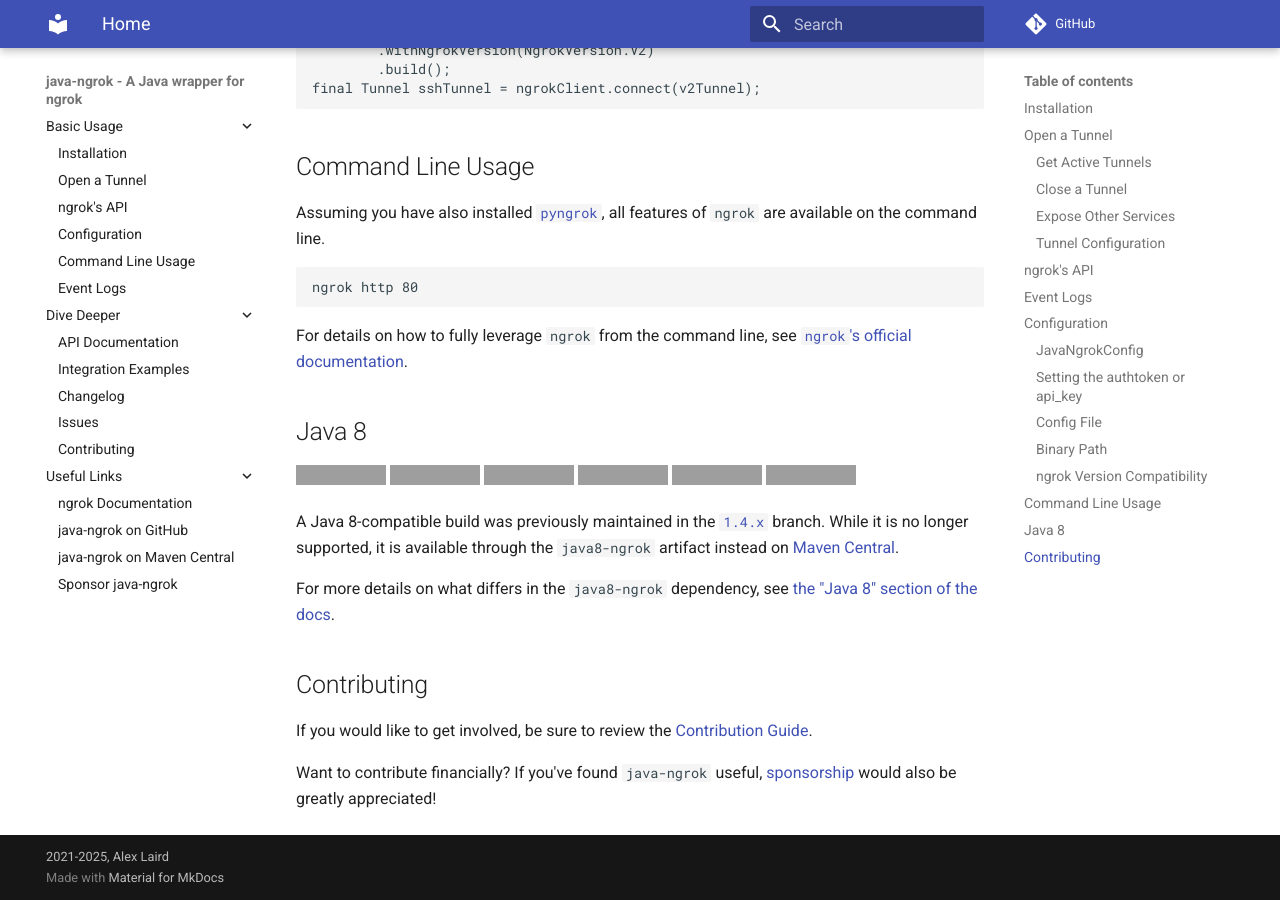
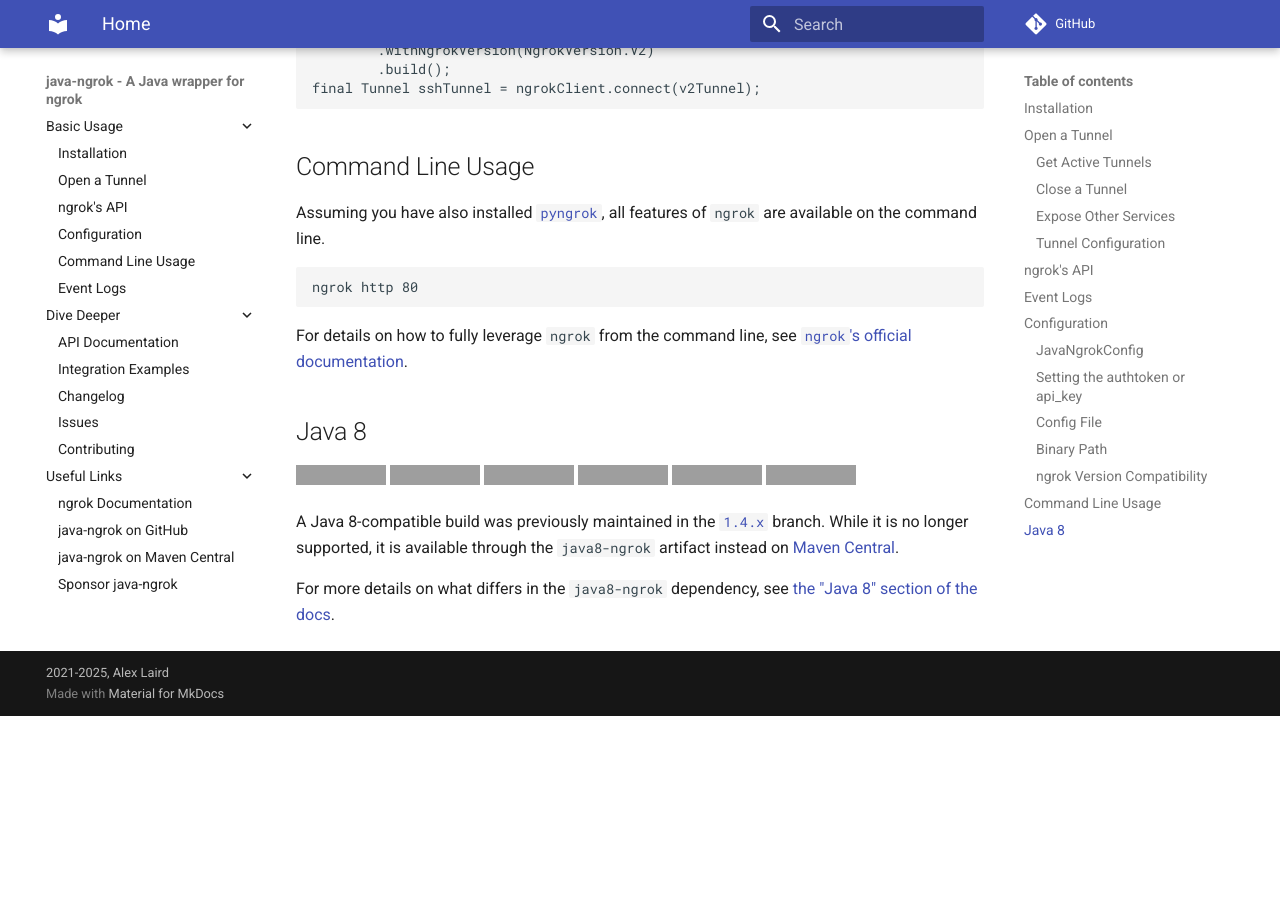
Before and after one commit to alexdlaird/java-ngrok, an MkDocs documentation site: the page built from docs/index.md, in a window 1280 px wide and 900 px high, scrolled down 6219 px, cut to the strip 0-900 px from the top of the window. Built offline with MkDocs 1.6.1 and Material for MkDocs 9.7.7, drawn with Linux system fonts in a browser that asks for light colours; comment, search, counter and statistics services are not loaded; after the commit the page ends 6935 px from its top, so only the background shows below that; grey boxes are pictures that could not be loaded.

Commit message:
Update index.md

```diff
--- a/docs/index.md
+++ b/docs/index.md
@@ -319,12 +319,3 @@ branch. While it is no longer supported, it is available through the `java8-ngro
 
 For more details on what differs in the `java8-ngrok` dependency,
 see [the "Java 8" section of the docs](https://javadoc.io/static/com.github.alexdlaird/java8-ngrok/1.4.19/overview-summary.html#java8).
-
-## Contributing
-
-If you would like to get involved, be sure to review
-the [Contribution Guide](https://github.com/alexdlaird/java-ngrok/blob/main/CONTRIBUTING.md).
-
-Want to contribute financially? If you've found `java-ngrok`
-useful, [sponsorship](https://github.com/sponsors/alexdlaird)
-would also be greatly appreciated!
```
